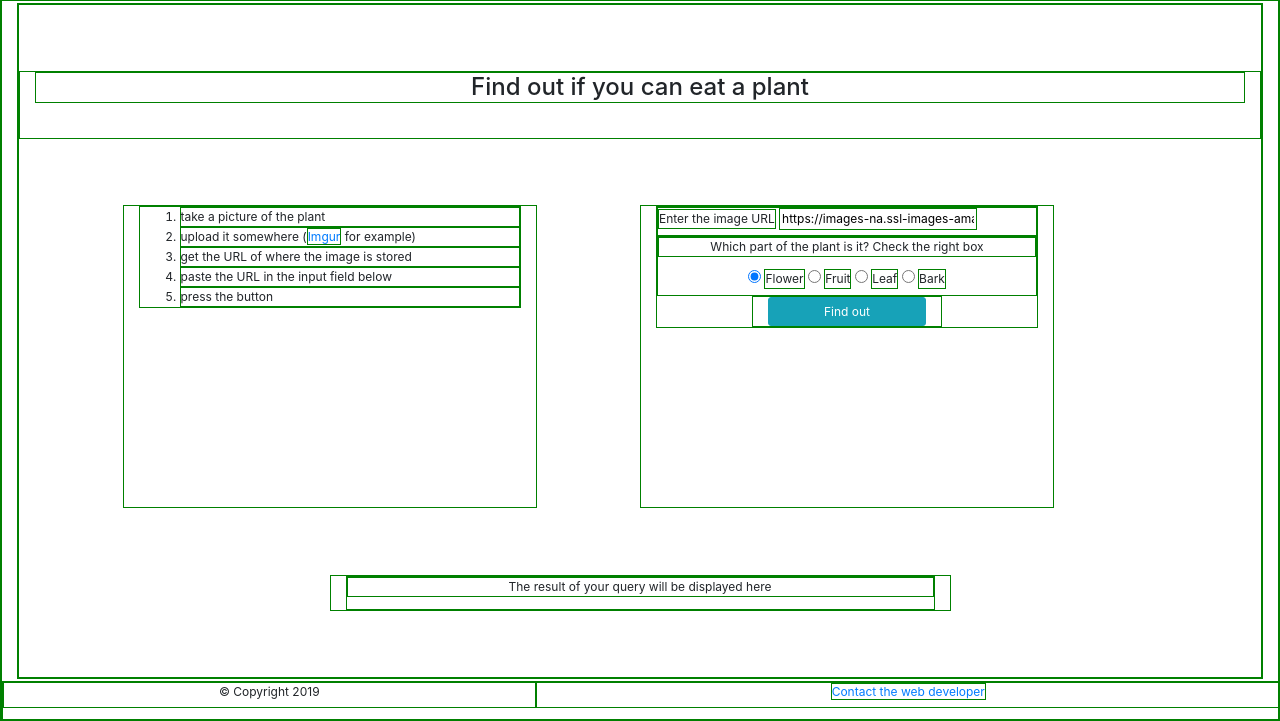
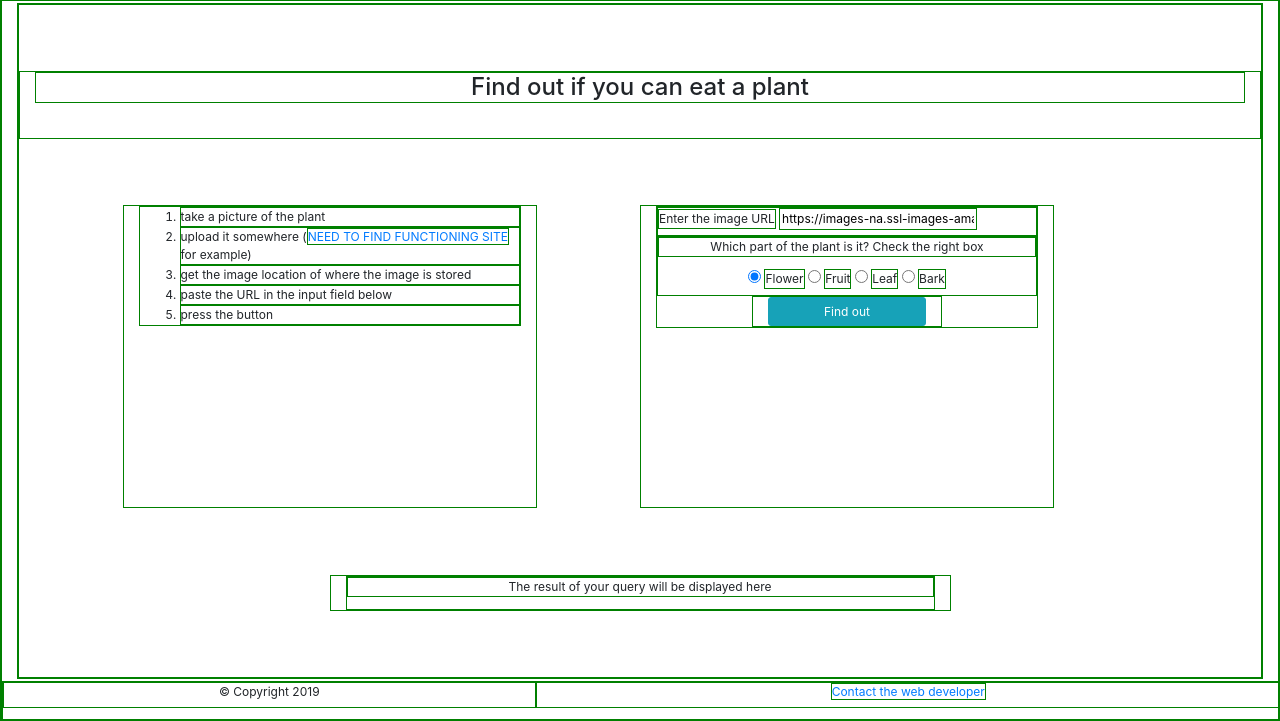
Before and after one commit to DeClercqJan/I-can-has-plant-, a plain HTML site: page index.html in a window 1280 px wide. Shown: the part 79-800 px from the top of the page. Drawn offline with nearby package versions, Linux system fonts and the light colour scheme.

```diff
--- a/index.html
+++ b/index.html
@@ -28,8 +28,8 @@
                 <!-- <ol class="col-12 offset-md-1 col-md-4 collapse" id="collapseExample"> -->
                 <ol class="" id="instructions">
                     <li>take a picture of the plant</li>
-                    <li>upload it somewhere (<a href="https://imgur.com/upload">Imgur</a> for example)</li>
-                    <li>get the URL of where the image is stored</li>
+                    <li>upload it somewhere (<a href="">NEED TO FIND FUNCTIONING SITE</a> for example)</li>
+                    <li>get the image location of where the image is stored</li>
                     <li>paste the URL in the input field below</li>
                     <li>press the button</li>
                 </ol>
```
